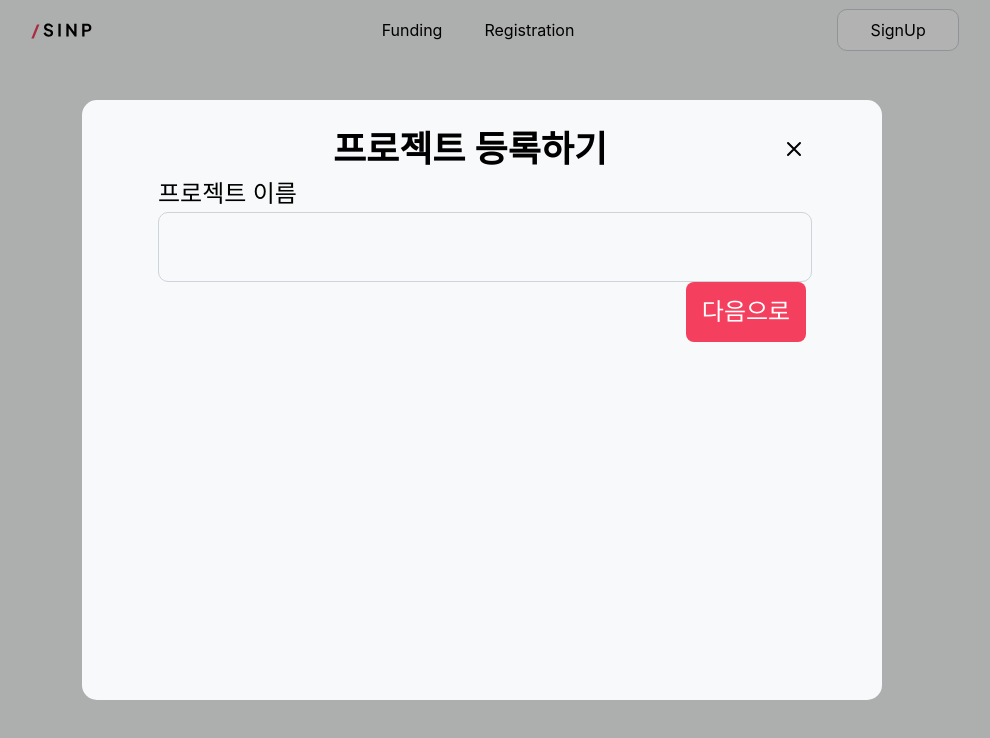
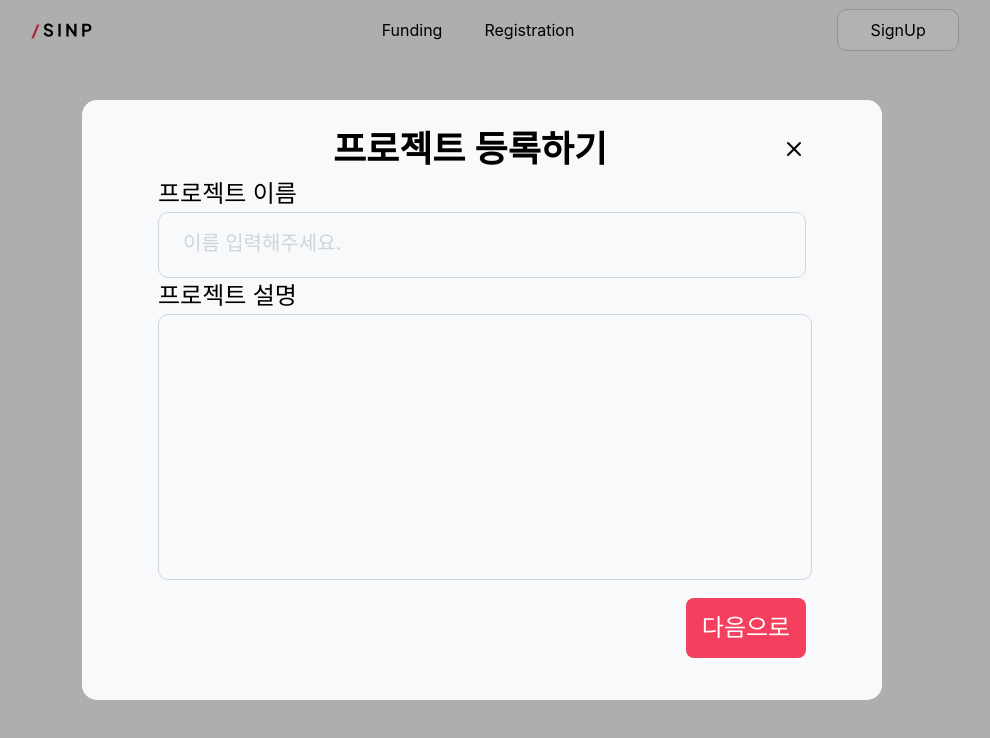
Before and after one commit to setkies/Something-Hilarious-Frontend, a React (Create React App) app: page / in a window 1280 px wide. Both pictures are taken after a click on the element "Registration". Shown: the top 738 px of the page, without its empty margins (158-1148 px from the left). Built offline with nearby package versions, Linux system fonts and the light colour scheme.

Commit message:
ADD :: 모달 첫번째 탭

```diff
--- a/src/components/Registration/index.tsx
+++ b/src/components/Registration/index.tsx
@@ -18,7 +18,9 @@ const Registration = ({ closeModal }: GenerateModalProps) => {
       {tab ? (
         <S.ModalContents>
           <S.Body>프로젝트 이름</S.Body>
-          <S.Input />
+          <S.Input placeholder='이름 입력해주세요.' />
+          <S.Body>프로젝트 설명</S.Body>
+          <S.TextArea />
           <S.Wrapper>
             <div />
             <div />
--- a/src/components/Registration/style.ts
+++ b/src/components/Registration/style.ts
@@ -43,4 +43,23 @@ export const Input = styled.input`
   height: 66px;
   border-radius: 10px;
   border: 1px solid ${theme.grey[400]};
+  padding-left: 24px;
+  box-sizing: border-box;
+  &::placeholder {
+    ${font.$Body3};
+    color: ${theme.grey[400]};
+  }
 `;
+
+export const TextArea = styled.textarea`
+  width: 100%;
+  height: 260px;
+  resize: none;
+  border: 1px solid ${theme.grey[400]};
+  border-radius: 10px;
+  margin-bottom: 16px;
+  &::placeholder {
+    ${font.$Body3};
+    color: ${theme.grey[400]};
+  }
+`;
```
